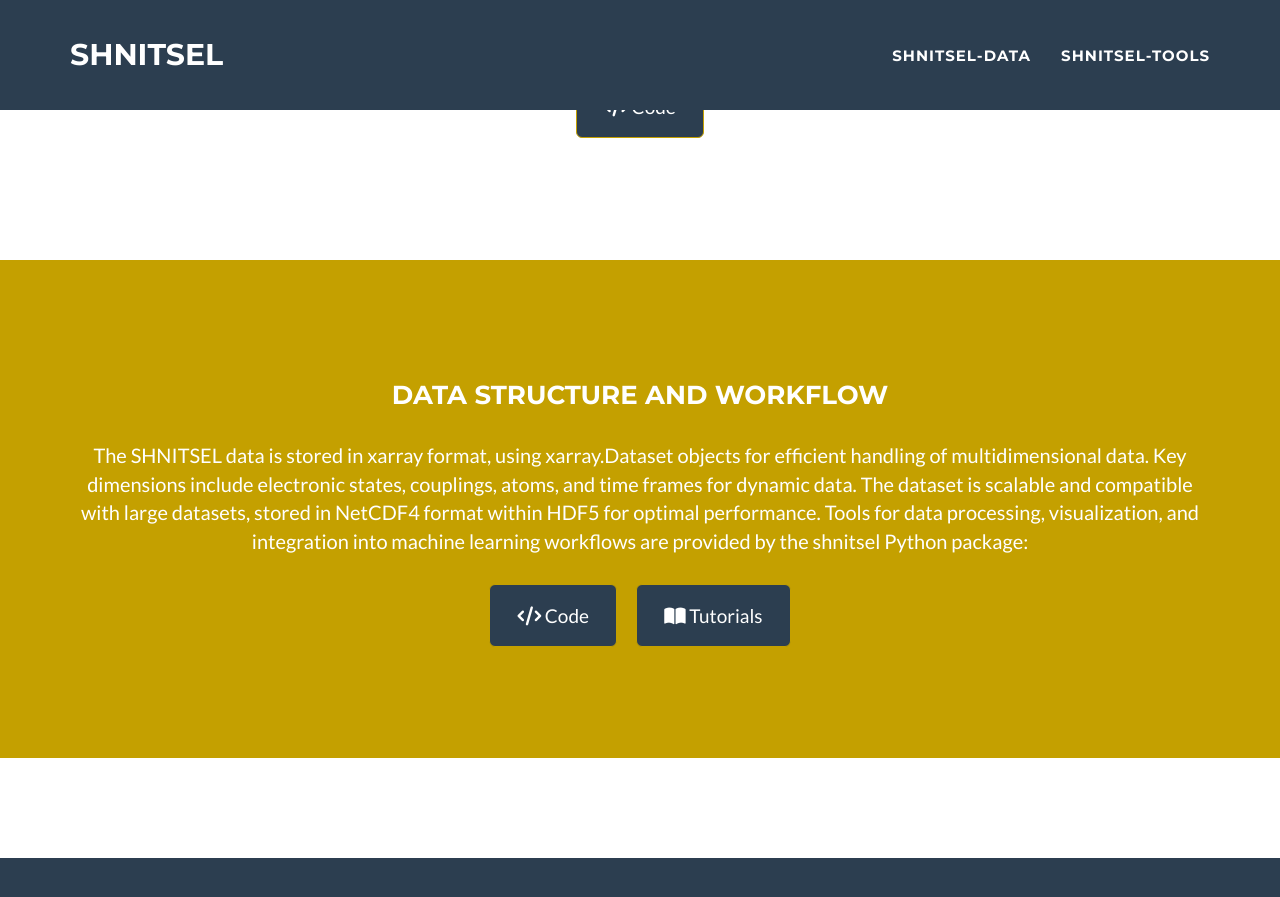
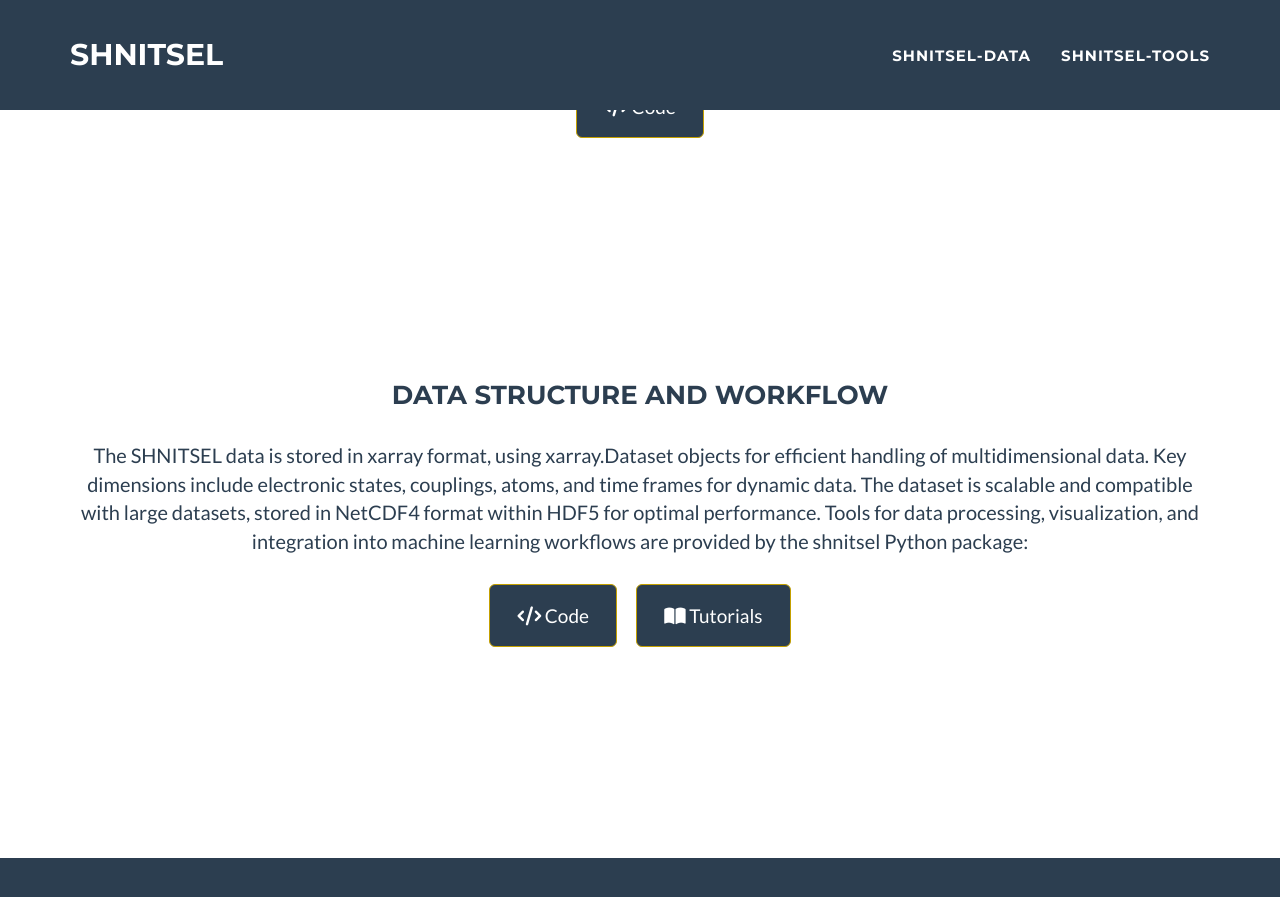
Before and after one commit to SHNITSEL/shnitsel.github.io, a Jekyll site: the page built from _tools/index.html, in a window 1280 px wide and 900 px high, scrolled down 1083 px. Shown: the top 897 px of the window. Built offline with Jekyll 4.4.1, drawn with Linux system fonts in a browser that asks for light colours.

Commit message:
Update index.html

```diff
--- a/_tools/index.html
+++ b/_tools/index.html
@@ -16,7 +16,7 @@
   </div>
 </section>
 
-<section class="success" id="tut">
+<section id="tut">
   <div class="container">
     <div class="row">
       <div class="col-lg-12 text-center">
```
